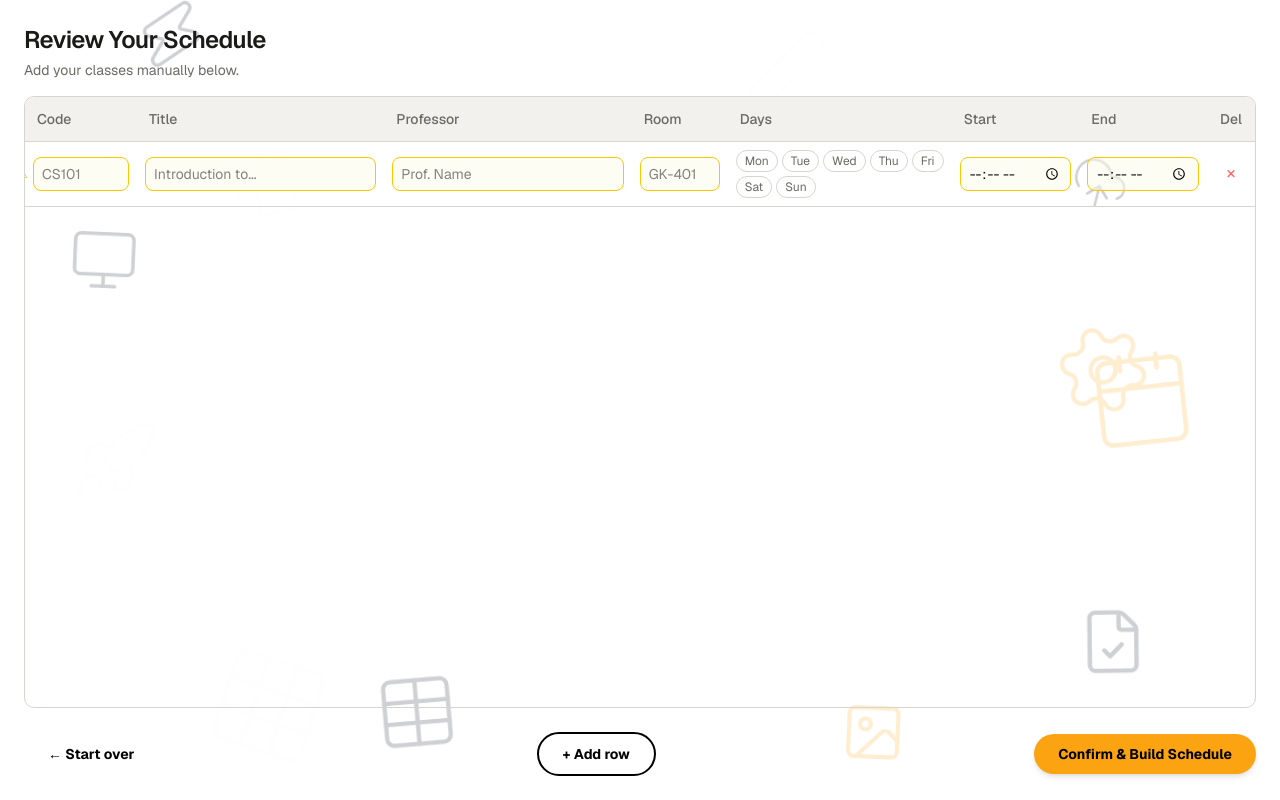
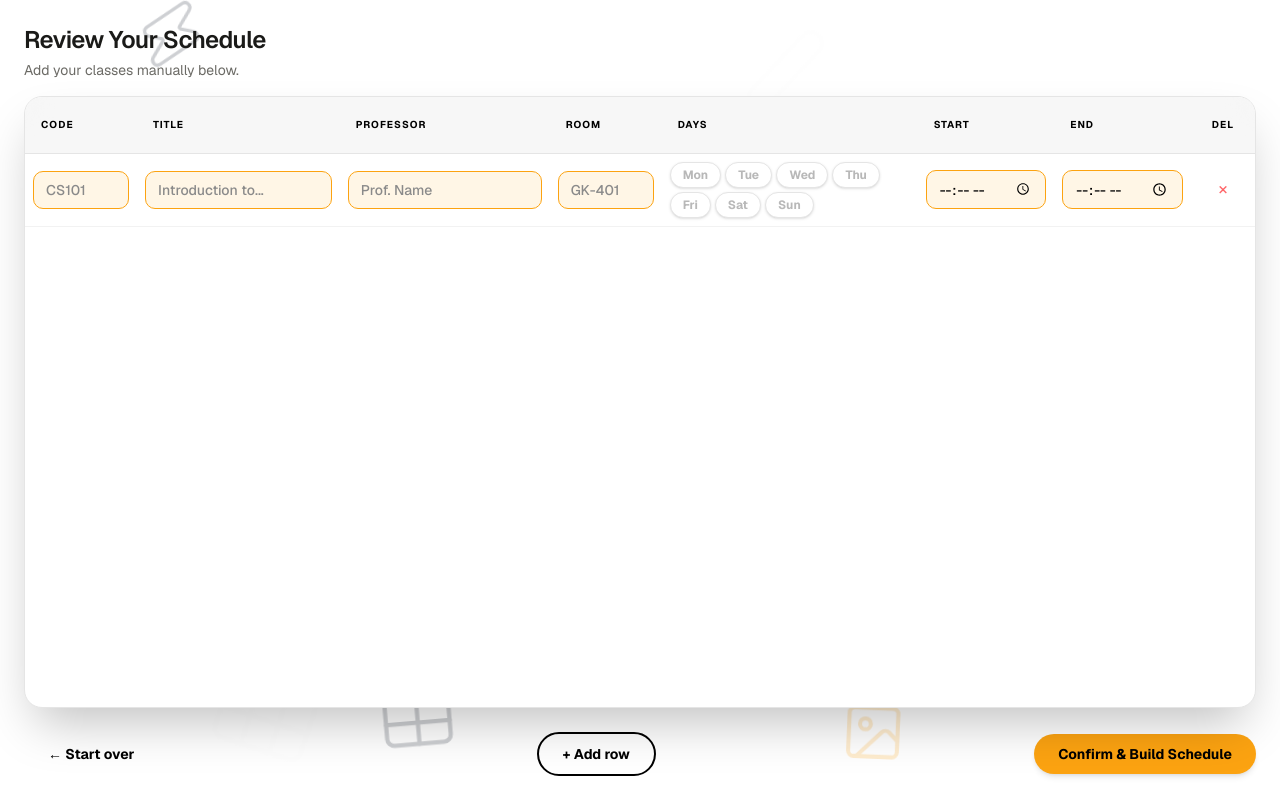
Before and after one commit to vardzz/gridworks, a Next.js app: page /app in a window 1280 px wide. Both pictures are taken after a click on the button "Enter your schedule manually". Built offline with nearby package versions, Linux system fonts and the light colour scheme.

Commit message:
feat: implement ReviewScreen and ReviewRow components for editable schedule verification

```diff
--- a/src/components/review/ReviewRow.jsx
+++ b/src/components/review/ReviewRow.jsx
@@ -18,10 +18,10 @@ export default function ReviewRow({ entry, warnings = [], onChange, onRemove })
   const isWarned = (field) => warnings.includes(field);
 
   const inputClass = (field) =>
-    `w-full px-2 py-1.5 text-sm bg-transparent border rounded-md outline-none transition-colors focus:ring-1 focus:ring-[var(--gw-accent)] ${
+    `w-full px-3 py-2 text-sm font-medium text-black bg-transparent border border-transparent rounded-lg hover:border-alabaster-grey hover:bg-white focus:bg-white focus:border-[#fca311] focus:ring-4 focus:ring-[#fca311]/20 outline-none transition-all placeholder:text-alabaster-grey-300 ${
       isWarned(field)
-        ? "border-yellow-400 bg-yellow-50/50"
-        : "border-[var(--gw-border-color)]"
+        ? "!border-[#fca311] !bg-[#fca311]/10"
+        : ""
     }`;
 
   const toggleDay = (day) => {
@@ -33,12 +33,12 @@ export default function ReviewRow({ entry, warnings = [], onChange, onRemove })
   };
 
   return (
-    <tr className="border-b border-[var(--gw-border-color)] hover:bg-[var(--gw-bg-header)]/30 transition-colors">
+    <tr className="border-b border-alabaster-grey/50 hover:bg-alabaster-grey/10 transition-colors">
       {/* Subject Code */}
       <td className="p-2">
         <div className="relative">
           {isWarned("subject_code") && (
-            <span className="absolute -left-4 top-1/2 -translate-y-1/2 text-yellow-500 text-xs">⚠</span>
+            <span className="absolute -left-3 top-1/2 -translate-y-1/2 text-[#fca311] text-xs font-bold">!</span>
           )}
           <input
             className={inputClass("subject_code")}
@@ -94,10 +94,10 @@ export default function ReviewRow({ entry, warnings = [], onChange, onRemove })
                 key={day}
                 type="button"
                 onClick={() => toggleDay(day)}
-                className={`px-2 py-0.5 text-xs rounded-full border transition-all cursor-pointer ${
+                className={`px-3 py-1 text-xs font-bold rounded-full border transition-all shadow-sm cursor-pointer ${
                   isActive
-                    ? "bg-[var(--gw-accent)] text-white border-[var(--gw-accent)]"
-                    : "bg-transparent text-[var(--gw-text-secondary)] border-[var(--gw-border-color)] hover:border-[var(--gw-accent)]"
+                    ? "bg-[#0d1b2a] text-white border-[#0d1b2a] scale-105 shadow-md"
+                    : "bg-white text-alabaster-grey-400 border-alabaster-grey hover:text-black hover:border-black"
                 }`}
               >
                 {abbr}
--- a/src/components/review/ReviewScreen.jsx
+++ b/src/components/review/ReviewScreen.jsx
@@ -114,32 +114,32 @@ export default function ReviewScreen({
       {bannerContent}
 
       {/* Table */}
-      <div className="flex-1 overflow-auto border border-[var(--gw-border-color)] rounded-lg">
+      <div className="flex-1 overflow-auto bg-white border border-alabaster-grey shadow-2xl rounded-2xl relative">
         <table className="w-full text-left text-sm">
-          <thead className="bg-[var(--gw-bg-header)] border-b border-[var(--gw-border-color)] sticky top-0 z-10">
-            <tr>
-              <th className="p-3 font-medium text-[var(--gw-text-secondary)] w-28">
+          <thead className="bg-alabaster-grey/30 border-b border-alabaster-grey sticky top-0 z-10 backdrop-blur-md">
+            <tr className="h-14">
+              <th className="px-4 font-bold text-black uppercase tracking-widest text-[10px] w-28 align-middle">
                 Code
               </th>
-              <th className="p-3 font-medium text-[var(--gw-text-secondary)]">
+              <th className="px-4 font-bold text-black uppercase tracking-widest text-[10px] align-middle">
                 Title
               </th>
-              <th className="p-3 font-medium text-[var(--gw-text-secondary)]">
+              <th className="px-4 font-bold text-black uppercase tracking-widest text-[10px] align-middle">
                 Professor
               </th>
-              <th className="p-3 font-medium text-[var(--gw-text-secondary)] w-24">
+              <th className="px-4 font-bold text-black uppercase tracking-widest text-[10px] w-28 align-middle">
                 Room
               </th>
-              <th className="p-3 font-medium text-[var(--gw-text-secondary)] w-56">
+              <th className="px-4 font-bold text-black uppercase tracking-widest text-[10px] w-64 align-middle">
                 Days
               </th>
-              <th className="p-3 font-medium text-[var(--gw-text-secondary)] w-24">
+              <th className="px-4 font-bold text-black uppercase tracking-widest text-[10px] w-28 align-middle">
                 Start
               </th>
-              <th className="p-3 font-medium text-[var(--gw-text-secondary)] w-24">
+              <th className="px-4 font-bold text-black uppercase tracking-widest text-[10px] w-28 align-middle">
                 End
               </th>
-              <th className="p-3 font-medium text-[var(--gw-text-secondary)] w-12 text-center">
+              <th className="px-4 font-bold text-black uppercase tracking-widest text-[10px] w-16 text-center align-middle">
                 Del
               </th>
             </tr>
```
